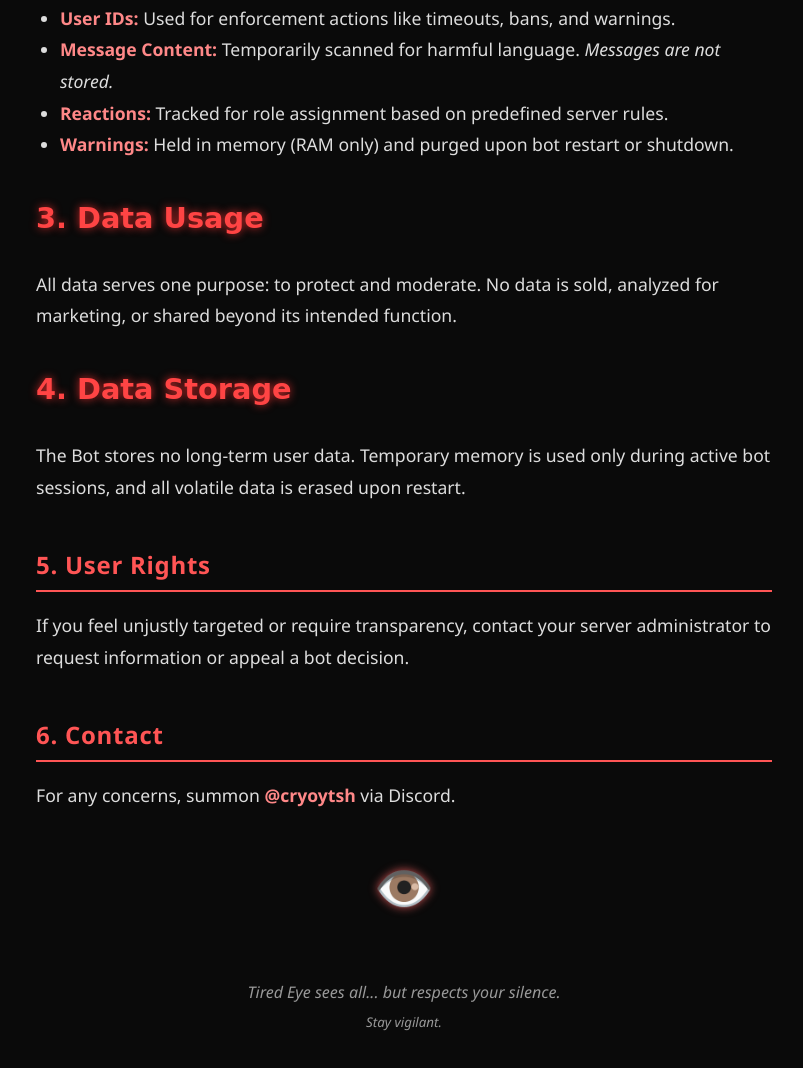
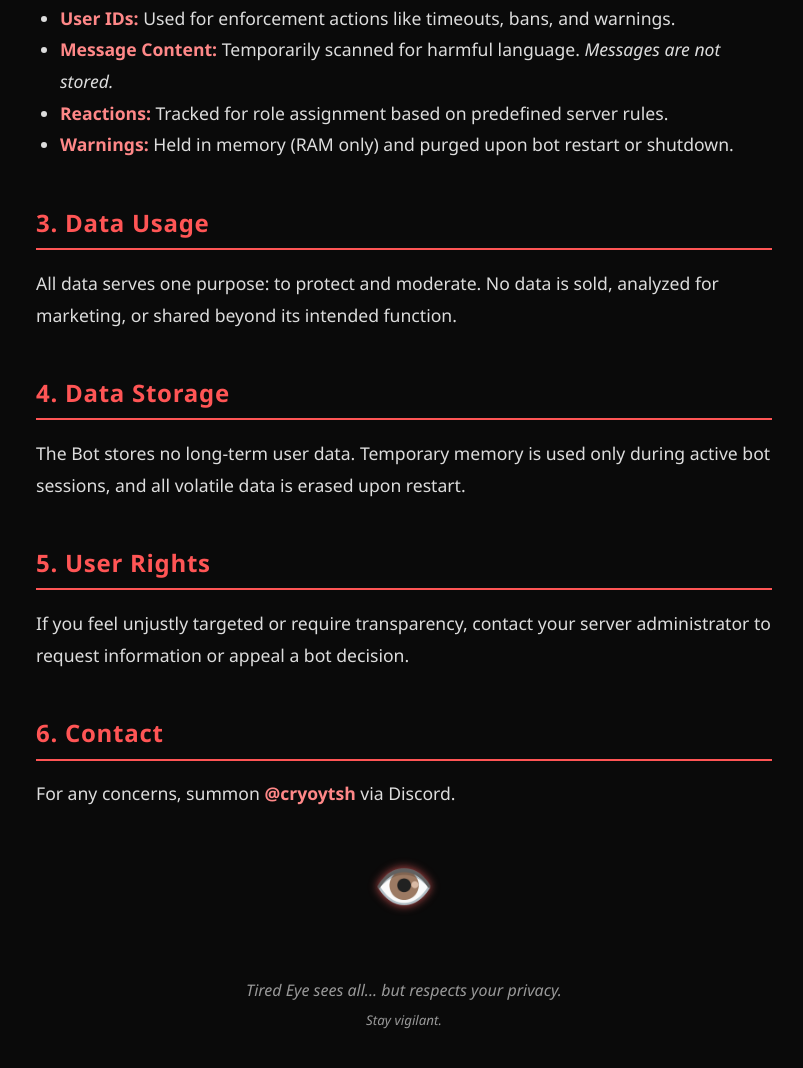
Before and after one commit to YTSHgoat/privacypolicy2, a plain HTML site: page index.html in a window 1280 px wide. Shown: the part 529-1597 px from the top of the page, without its empty margins (236-1039 px from the left). Drawn offline with Linux system fonts and the light colour scheme; a web font is replaced by a local one.

Commit message:
update2.html

```diff
--- a/index.html
+++ b/index.html
@@ -40,7 +40,7 @@
       margin-top: 2rem;
     }
 
-    /* New professional styling for numbered headings (1, 2, 3, 5, 6) */
+    /* New professional styling for numbered headings (1–6) */
     .numbered-heading {
       font-family: 'Segoe UI', Tahoma, Geneva, Verdana, sans-serif;
       font-weight: 600;
@@ -51,7 +51,7 @@
       margin-top: 2.5rem;
       margin-bottom: 1rem;
       letter-spacing: 0.03em;
-      text-shadow: none; /* remove shadow for clarity */
+      text-shadow: none;
     }
 
     p, li {
@@ -121,10 +121,10 @@
     <li><strong>Warnings:</strong> Held in memory (RAM only) and purged upon bot restart or shutdown.</li>
   </ul>
 
-  <h2>3. Data Usage</h2>
+  <h2 class="numbered-heading">3. Data Usage</h2>
   <p>All data serves one purpose: to protect and moderate. No data is sold, analyzed for marketing, or shared beyond its intended function.</p>
 
-  <h2>4. Data Storage</h2>
+  <h2 class="numbered-heading">4. Data Storage</h2>
   <p>The Bot stores no long-term user data. Temporary memory is used only during active bot sessions, and all volatile data is erased upon restart.</p>
 
   <h2 class="numbered-heading">5. User Rights</h2>
@@ -136,7 +136,7 @@
   <div class="eye">👁️</div>
 
   <footer>
-    Tired Eye sees all... but respects your silence.<br />
+    Tired Eye sees all... but respects your privacy.<br />
     <small>Stay vigilant.</small>
   </footer>
 </body>
```
